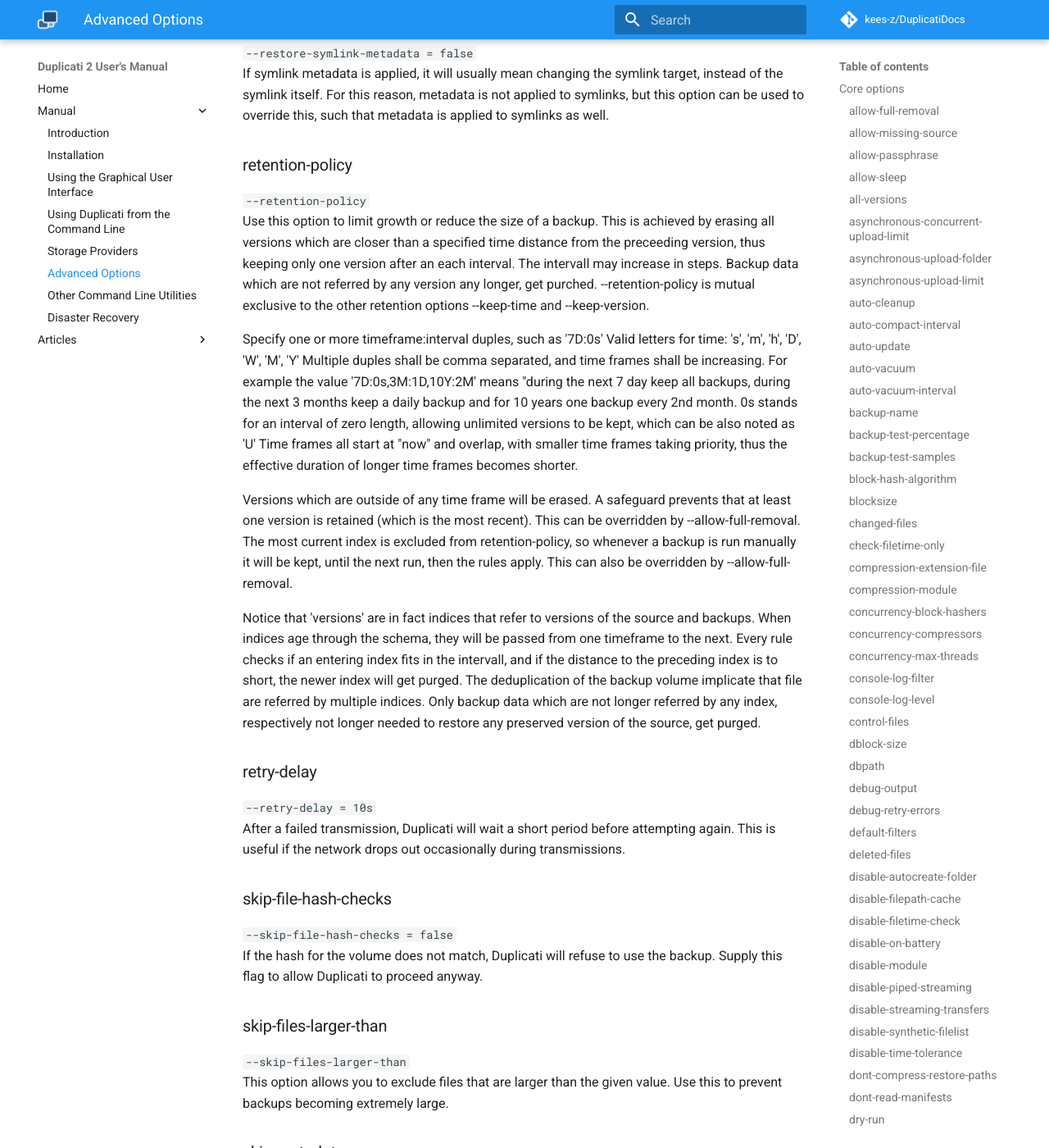
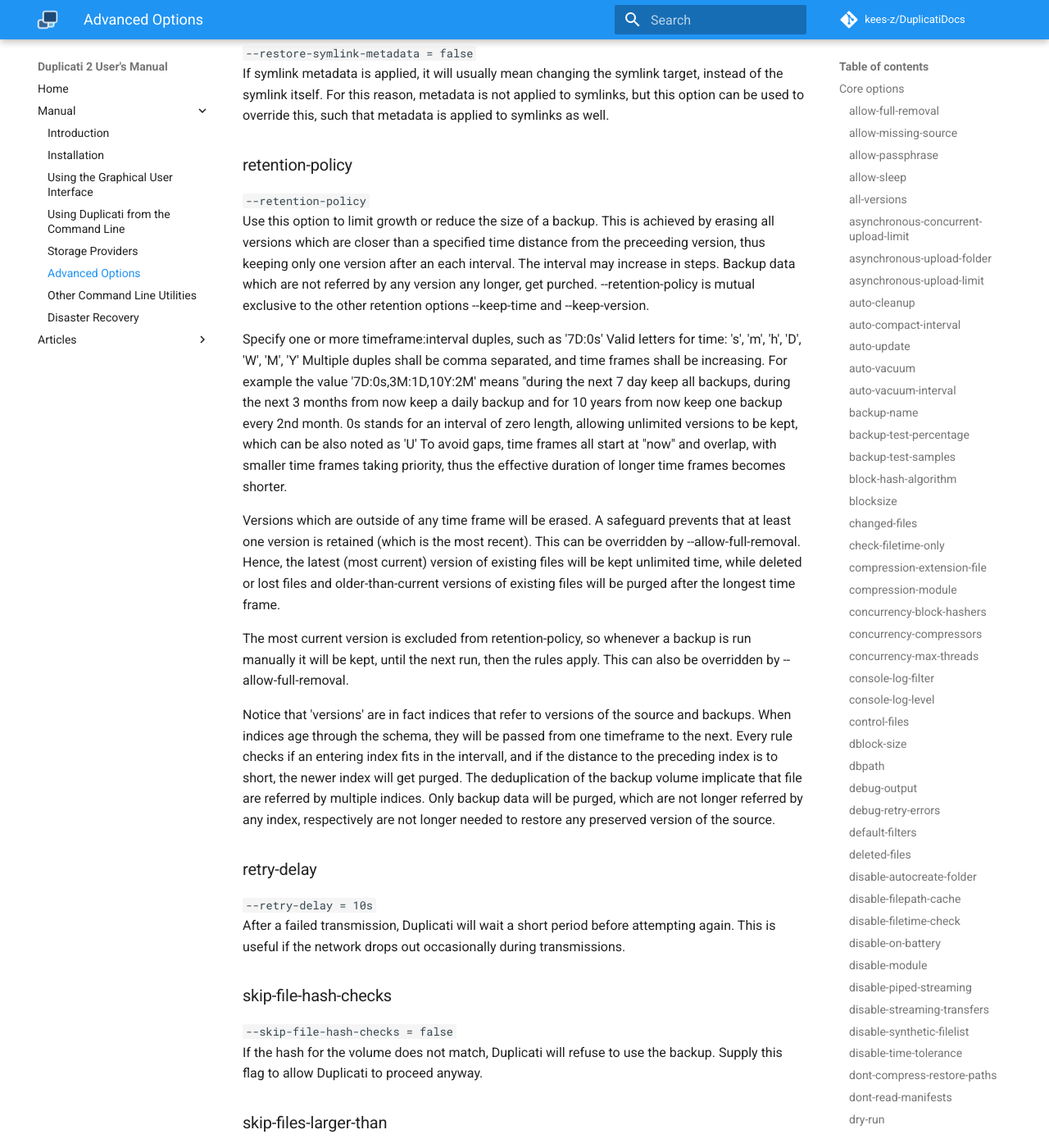
Before and after one commit to kees-z/DuplicatiDocs, an MkDocs documentation site: the page built from docs/06-advanced-options.md, in a window 1280 px wide and 1400 px high, scrolled down 15845 px. Shown: the whole window at 82% size. Built offline with MkDocs 1.6.1 and Material for MkDocs 9.7.7, drawn with Linux system fonts in a browser that asks for light colours; comment, search, counter and statistics services are not loaded.

Commit message:
Update 06-advanced-options.md

```diff
--- a/docs/06-advanced-options.md
+++ b/docs/06-advanced-options.md
@@ -384,20 +384,22 @@ If symlink metadata is applied, it will usually mean changing the symlink target
 
 ### retention-policy
 `--retention-policy`
-Use this option to limit growth or reduce the size of a backup. This is achieved by erasing all versions which are closer than a specified time distance from the preceeding version, thus keeping only one version after an each interval. The intervall may increase in steps. Backup data which are not referred by any version any longer, get purched.
+Use this option to limit growth or reduce the size of a backup. This is achieved by erasing all versions which are closer than a specified time distance from the preceeding version, thus keeping only one version after an each interval. The interval may increase in steps. Backup data which are not referred by any version any longer, get purched.
 --retention-policy is mutual exclusive to the other retention options --keep-time and --keep-version.
 
 Specify one or more timeframe:interval duples, such as '7D:0s'
 Valid letters for time: 's', 'm', 'h', 'D', 'W', 'M', 'Y'
 Multiple duples shall be comma separated, and time frames shall be increasing.
-For example the value '7D:0s,3M:1D,10Y:2M' means "during the next 7 day keep all backups, during the next 3 months keep a daily backup and for 10 years one backup every 2nd month.
+For example the value '7D:0s,3M:1D,10Y:2M' means "during the next 7 day keep all backups, during the next 3 months from now keep a daily backup and for 10 years from now keep one backup every 2nd month.
 0s stands for an interval of zero length, allowing unlimited versions to be kept, which can be also noted as 'U'
-Time frames all start at "now" and overlap, with smaller time frames taking priority, thus the effective duration of longer time frames becomes shorter.
+To avoid gaps, time frames all start at "now" and overlap, with smaller time frames taking priority, thus the effective duration of longer time frames becomes shorter.
 
 Versions which are outside of any time frame will be erased. A safeguard prevents that at least one version is retained (which is the most recent). This can be overridden by --allow-full-removal.
-The most current index is excluded from retention-policy, so whenever a backup is run manually it will be kept, until the next run, then the rules apply. This can also be overridden by --allow-full-removal.
+Hence, the latest (most current) version of existing files will be kept unlimited time, while deleted or lost files and older-than-current versions of existing files will be purged after the longest time frame.
 
-Notice that 'versions' are in fact indices that refer to versions of the source and backups. When indices age through the schema, they will be passed from one timeframe to the next. Every rule checks if an entering index fits in the intervall, and if the distance to the preceding index is to short, the newer index will get purged. The deduplication of the backup volume implicate that file are referred by multiple indices. Only backup data which are not longer referred by any index, respectively not longer needed to restore any preserved version of the source, get purged.
+The most current version is excluded from retention-policy, so whenever a backup is run manually it will be kept, until the next run, then the rules apply. This can also be overridden by --allow-full-removal.
+
+Notice that 'versions' are in fact indices that refer to versions of the source and backups. When indices age through the schema, they will be passed from one timeframe to the next. Every rule checks if an entering index fits in the intervall, and if the distance to the preceding index is to short, the newer index will get purged. The deduplication of the backup volume implicate that file are referred by multiple indices. Only backup data will be purged, which are not longer referred by any index, respectively are not longer needed to restore any preserved version of the source.
 
 ### retry-delay
 `--retry-delay = 10s`
```
